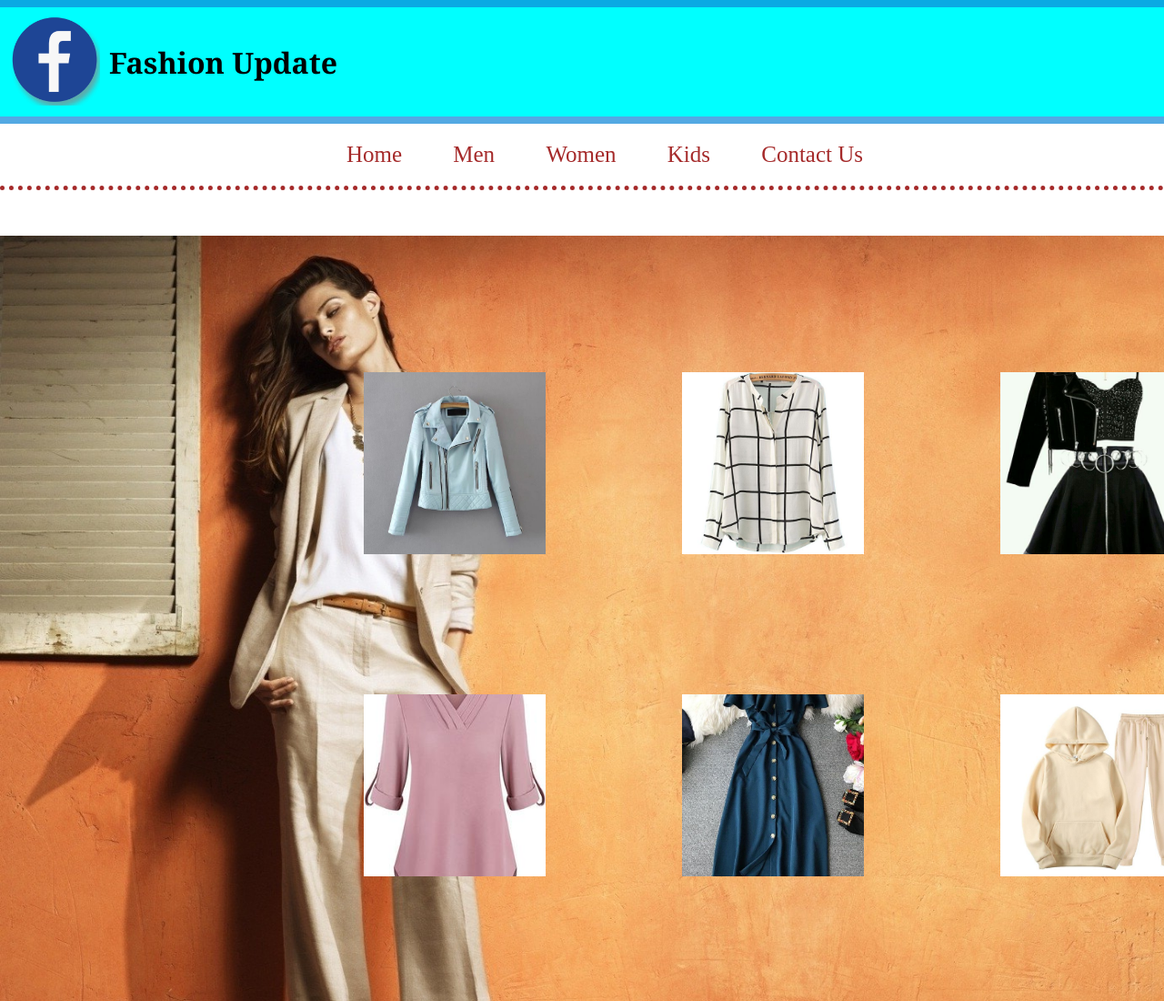
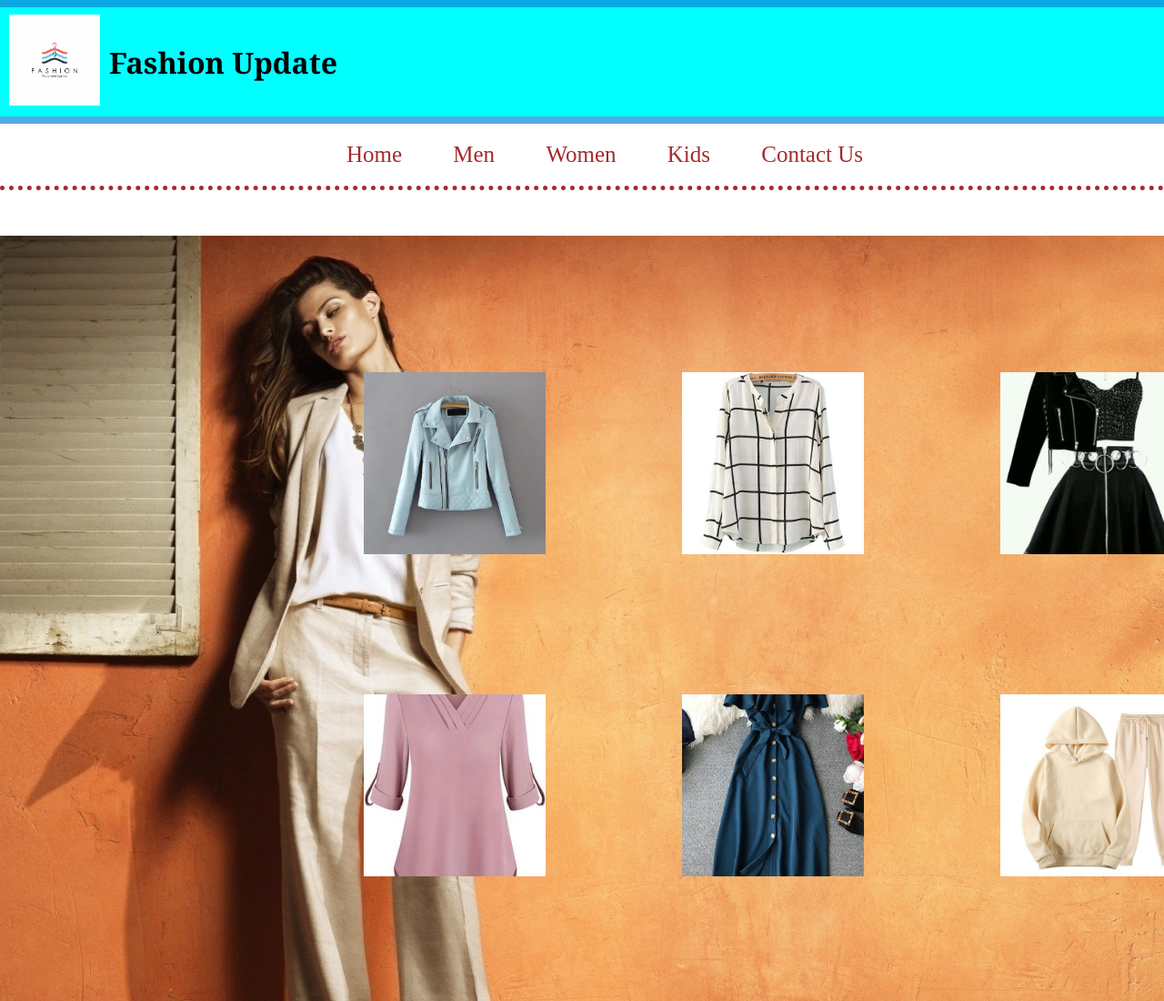
Before and after one commit to AashnaSharmaBadhi/L3, a plain HTML site: page women.html in a window 1280 px wide. Shown: the top 1100 px of the page at 91% size. Drawn offline with Linux system fonts and the light colour scheme.

Commit message:
Update women.html

```diff
--- a/women.html
+++ b/women.html
@@ -12,7 +12,7 @@
 
     <header class="main-header">
       <div  id="logo">
-        <a href="index.html" ><img src="image/facebook.png" alt="our-logo"></a>
+        <a href="index.html" ><img src="image/logo.jpg" alt="our-logo"></a>
       </div>
     <h1 id="text">Fashion Update</h1>
 
```
